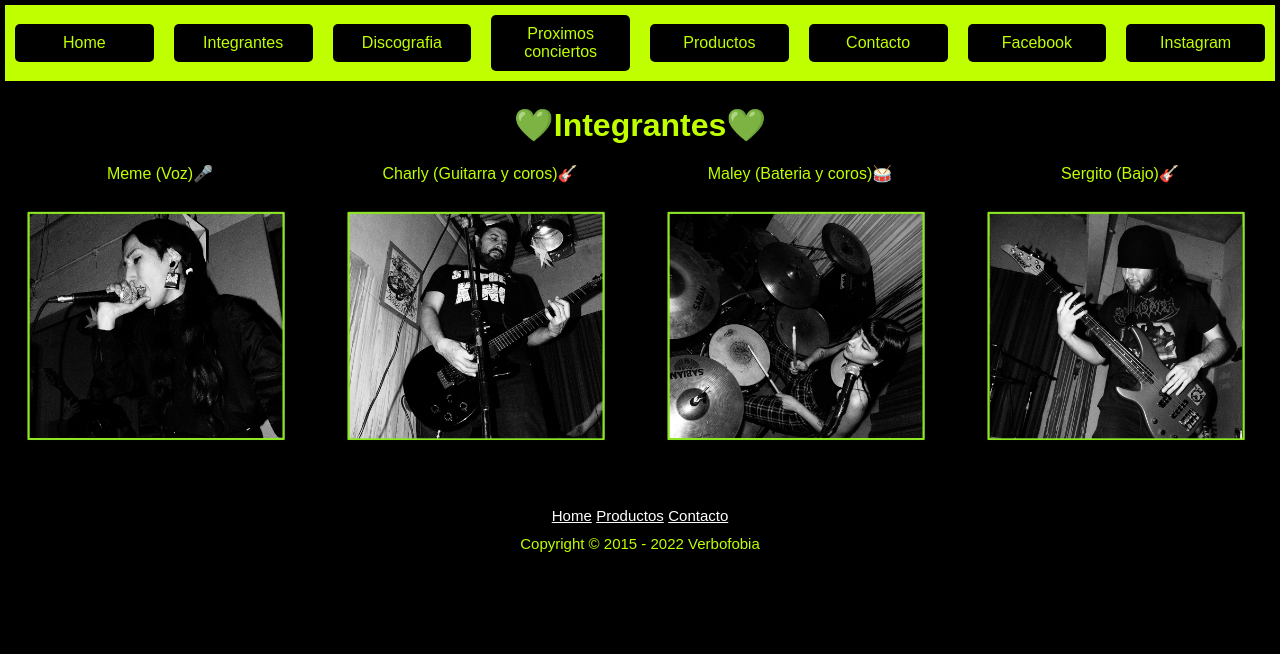
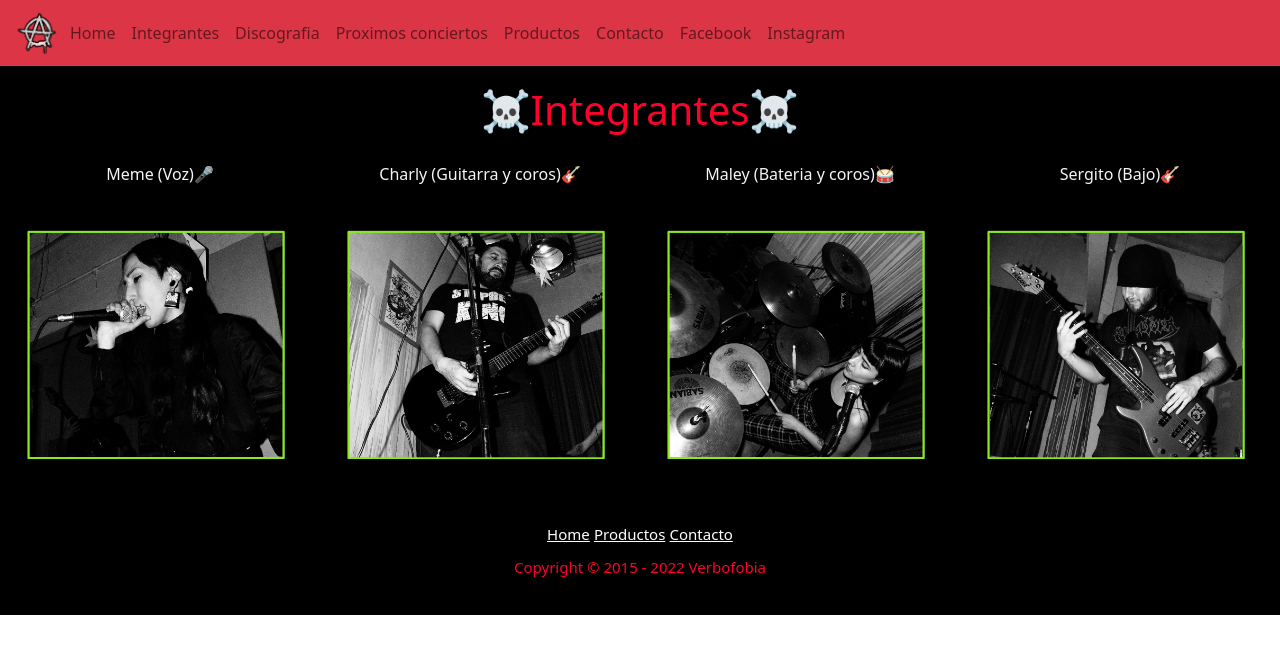
Before and after one commit to Marianela1995/Banda-Parrado, a plain HTML site: page paginas/integrantes.html in a window 1280 px wide. Drawn offline with nearby package versions, Linux system fonts and the light colour scheme.

Commit message:
Agregué Bootstrap en index e integrantes

```diff
--- a/estilo/estilo.css
+++ b/estilo/estilo.css
@@ -17,6 +17,7 @@ body{
 .titulo{
     padding: 20px;
     text-align: center;
+    color:#ff002b;
 }
 
 /*estilo de la animacion*/
@@ -28,13 +29,15 @@ body{
     display: grid;
     grid-template-columns: 3fr, 1fr;
     grid-template-rows: 1fr, 3fr, 1fr;
+    background-color: black;
+    color:whitesmoke
 }
 /* estilo del menu */
 
 .menu{
     list-style-type: none;
     margin: 5px;
-    background-color: #BFFF00;
+    background-color: #ff002b;
     align-items: center;
     display: grid;
     grid-template-columns: repeat(8,1fr);
@@ -51,7 +54,7 @@ body{
 .menu li a{
     text-decoration: none;
     display: inline-block;
-    color: #BFFF00;
+    color: whitesmoke;
     text-align: center;
 }
 .menu li:hover{
@@ -78,6 +81,7 @@ body{
 footer{
     text-align: center;
     padding: 20px;
+    background-color: black;
 }
 footer a{
     color: white;
@@ -87,6 +91,7 @@ footer a{
 footer p{
     margin-top: 10px;
     font-size: 15px;
+    color:#ff002b;
 }
 
 /* estilos de las tablas */
--- a/paginas/integrantes.html
+++ b/paginas/integrantes.html
@@ -6,6 +6,8 @@
         <meta name="viewport" content="width=device-width, initial-scale=1.0">
         <link rel="stylesheet" href="../estilo/estilo.css">
         <link rel="stylesheet" href="https://cdnjs.cloudflare.com/ajax/libs/animate.css/4.1.1/animate.min.css">
+           <!-- CSS only -->
+           <link href="https://cdn.jsdelivr.net/npm/bootstrap@5.2.0/dist/css/bootstrap.min.css" rel="stylesheet" integrity="sha384-gH2yIJqKdNHPEq0n4Mqa/HGKIhSkIHeL5AyhkYV8i59U5AR6csBvApHHNl/vI1Bx" crossorigin="anonymous">
         <title>Verbofobia 🎵💃</title>
     </head>
     <body>
@@ -13,19 +15,31 @@
             <div class="header">
                 <header>
                     <nav>
-                        <ul class="menu">
-                            <li><a href="../index.html">Home</a></li>
-                            <li><a href="./integrantes.html">Integrantes</a></li>
-                            <li><a href="./discografia.html">Discografia</a></li>
-                            <li><a href="./conciertos.html">Proximos conciertos</a></li>
-                            <li><a href="./productos.html">Productos</a></li>
-                            <li><a href="./contacto.html">Contacto</a></li>
-                            <li><a href="https://www.facebook.com/VerbofobiaCrossover/" target="_blank">Facebook</a></li>
-                            <li><a href="https://www.instagram.com/Verbofobia_Crossover" target="_blank">Instagram</a></li>
-                        </ul>
-                    </nav>
+                        <nav class="navbar navbar-expand-lg bg-danger">
+                            <div class="container-fluid">
+                              <a class="Logo Verbofobia">
+                                <img src="../Imagenes/1312.png" alt="Logo Verbofobia" width="50" height="50">
+                              </a>
+                              <button class="navbar-toggler" type="button" data-bs-toggle="collapse" data-bs-target="#navbarNavAltMarkup" aria-controls="navbarNavAltMarkup" aria-expanded="false" aria-label="Toggle navigation">
+                                <span class="navbar-toggler-icon"></span>
+                              </button>
+                              <div class="collapse navbar-collapse" id="navbarNavAltMarkup">
+                                <div class="navbar-nav">
+                                  <a class="nav-link" href="../index.html">Home</a>
+                                  <a class="nav-link" href="./integrantes.html">Integrantes</a>
+                                  <a class="nav-link" href="./discografia.html">Discografia</a>
+                                  <a class="nav-link" href="./conciertos.html">Proximos conciertos</a>
+                                  <a class="nav-link" href="./productos.html">Productos</a>
+                                  <a class="nav-link" href="./contacto.html">Contacto</a>
+                                  <a class="nav-link" href="https://www.facebook.com/VerbofobiaCrossover/" target="_blank">Facebook</a>
+                                  <a class="nav-link" href="https://www.instagram.com/Verbofobia_Crossover" target="_blank">Instagram</a>
+                                </div>
+                              </div>
+                            </div>
+                          </nav>
+                        </nav>
                     <div class="titulo">
-                        <h1 class="animate__animated animate__heartBeat">💚Integrantes💚</h1>
+                        <h1 class="animate__animated animate__heartBeat">☠Integrantes☠</h1>
                     </div>
                 </header>
             </div>
@@ -60,5 +74,6 @@
         </footer>
             </div>
     </div>
+    <script src="https://cdn.jsdelivr.net/npm/bootstrap@5.2.0/dist/js/bootstrap.bundle.min.js" integrity="sha384-A3rJD856KowSb7dwlZdYEkO39Gagi7vIsF0jrRAoQmDKKtQBHUuLZ9AsSv4jD4Xa" crossorigin="anonymous"></script>
     </body>
 </html>
```
Also changed, not shown: index.html (+34 -16 lines), Imagenes/1312.png (added).
